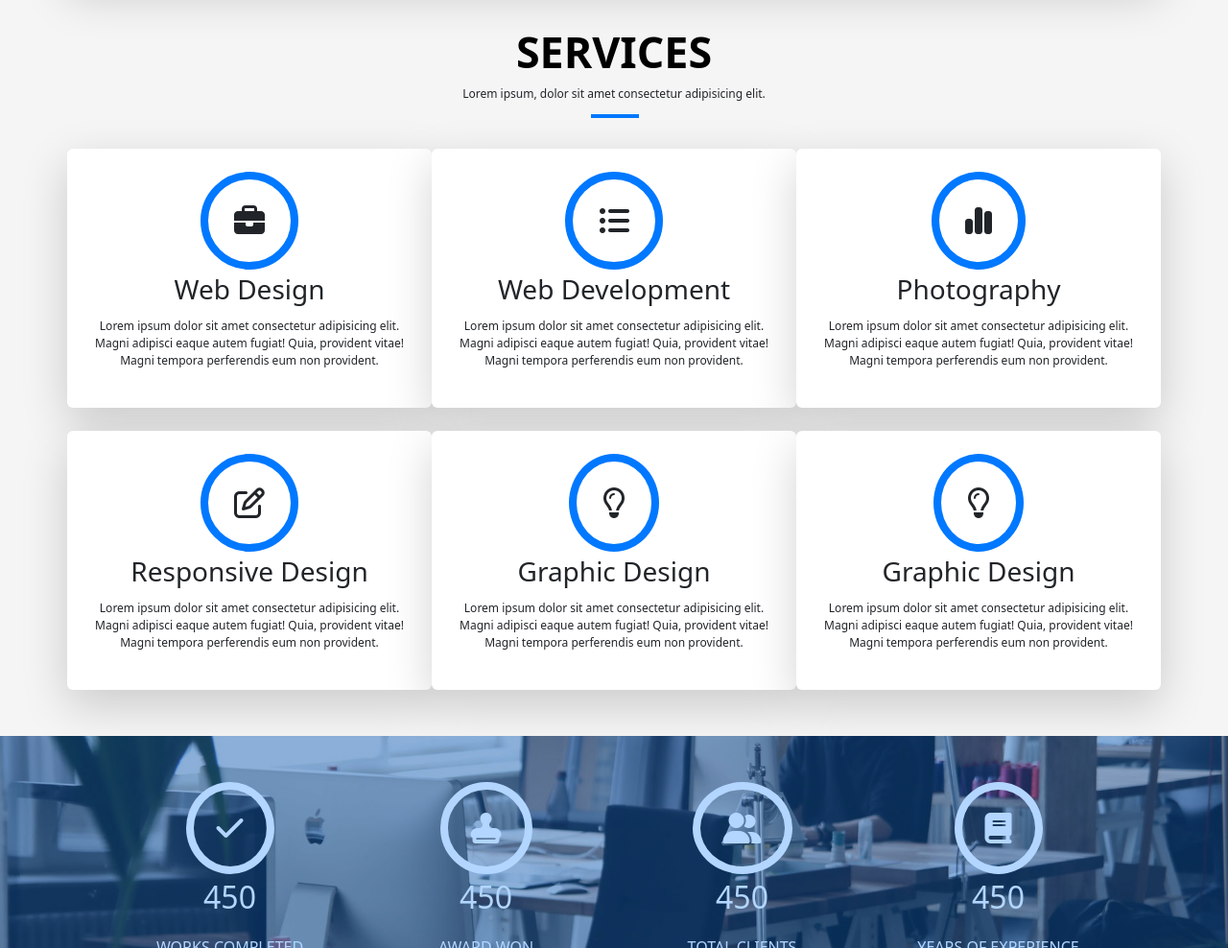
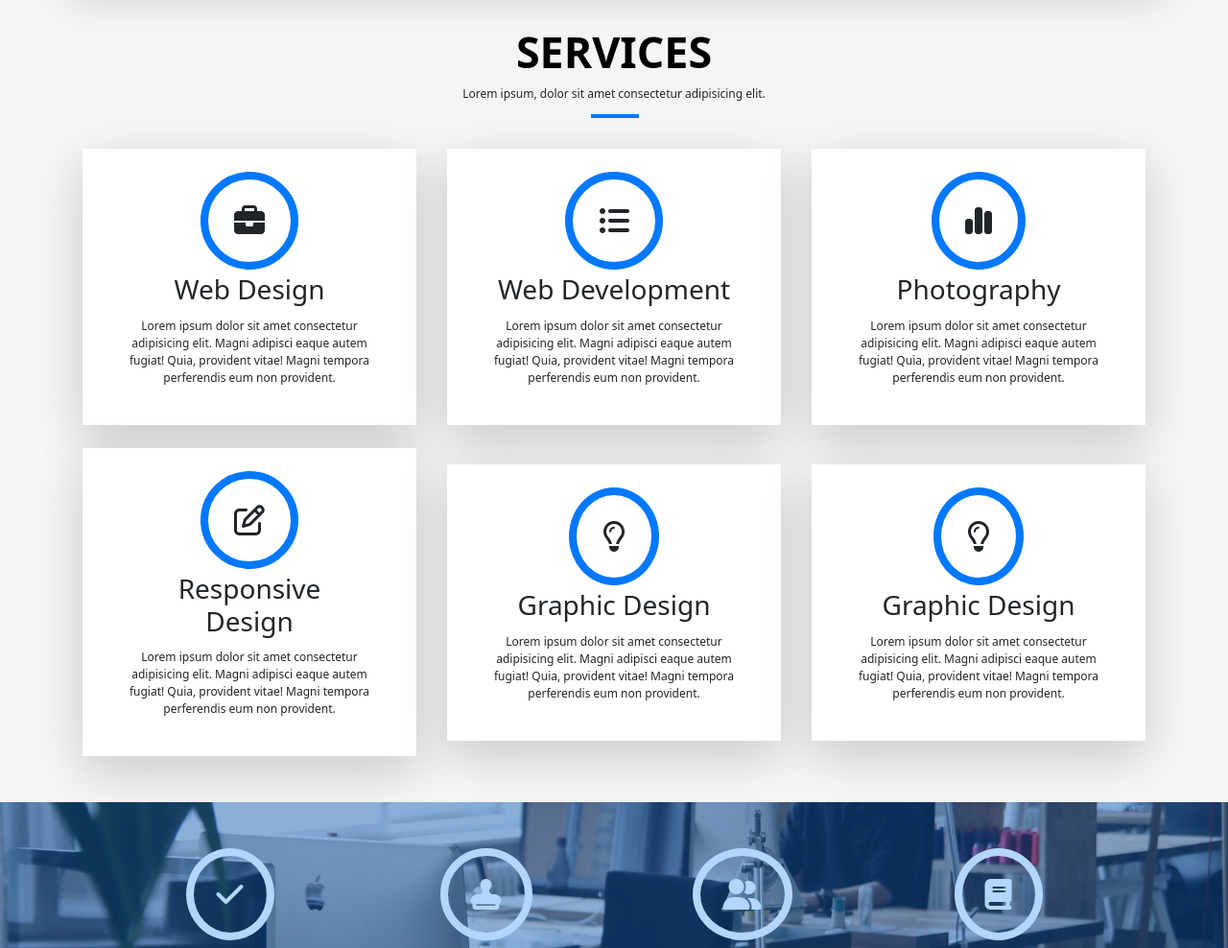
Before and after one commit to Maihetemy/DevFolio, a plain HTML site: page index.html in a window 1280 px wide. Shown: the part 1440-2428 px from the top of the page at 96% size. Drawn offline with Linux system fonts and the light colour scheme.

Commit message:
handel spacing of services section

```diff
--- a/index.html
+++ b/index.html
@@ -89,7 +89,7 @@
 
         <!-- about section start -->
         <section id="about">
-            <div class="container bg-white my-5 p-3 p-lg-5 rounded shadow-lg">
+            <div class="container  my-5 p-3 p-lg-5 rounded shadow-lg">
                 <div class="row">
                     <div class="col-12 col-lg-6">
                         <div class="row ">
@@ -169,54 +169,72 @@
                 <p class="small-font">Lorem ipsum, dolor sit amet consectetur adipisicing elit.</p>
             </div>
             <div class="container">
-                <div class="row gy-4 gx-4 ">
+                <div class="row gy-4">
                     <div
-                        class="service-container col-12 col-lg-4 col-md-6 shadow-lg py-4 px-3 rounded-2 bg-white d-flex justify-content-center align-items-center flex-wrap text-center">
+                        class="service-container col-12 col-lg-4 col-md-6  px-3 rounded-2  d-flex justify-content-center align-items-center flex-wrap text-center">
+                        <div class="px-5 py-4 bg-white shadow-lg">
                             <i class="fa-solid fa-briefcase "></i>
                             <h3 class="fs-3 w-100 p-1">Web Design</h3>
-                        <p class="small-font">Lorem ipsum dolor sit amet consectetur adipisicing elit. Magni adipisci
+                            <p class="small-font">Lorem ipsum dolor sit amet consectetur adipisicing elit. Magni
+                                adipisci
                                 eaque autem fugiat! Quia,
                                 provident vitae! Magni tempora perferendis eum non provident.</p>
                         </div>
+                    </div>
                     <div
-                        class="service-container col-12 col-lg-4 col-md-6 shadow-lg py-4 px-3 rounded-2 bg-white d-flex justify-content-center align-items-center flex-wrap text-center">
+                        class="service-container col-12 col-lg-4 col-md-6  px-3 rounded-2  d-flex justify-content-center align-items-center flex-wrap text-center">
+                        <div class="px-5 py-4 bg-white shadow-lg">
                             <i class="fa-solid fa-list-ul"></i>
                             <h3 class="fs-3 w-100 p-1">Web Development</h3>
-                        <p class="small-font">Lorem ipsum dolor sit amet consectetur adipisicing elit. Magni adipisci
+                            <p class="small-font">Lorem ipsum dolor sit amet consectetur adipisicing elit. Magni
+                                adipisci
                                 eaque autem fugiat! Quia,
                                 provident vitae! Magni tempora perferendis eum non provident.</p>
                         </div>
+                    </div>
                     <div
-                        class="service-container col-12 col-lg-4 col-md-6 shadow-lg py-4 px-3 rounded-2 bg-white d-flex justify-content-center align-items-center flex-wrap text-center">
+                        class="service-container col-12 col-lg-4 col-md-6  px-3 rounded-2  d-flex justify-content-center align-items-center flex-wrap text-center">
+                        <div class="px-5 py-4 bg-white shadow-lg">
                             <i class="fa-solid fa-chart-simple"></i>
                             <h3 class="fs-3 w-100 p-1">Photography</h3>
-                        <p class="small-font">Lorem ipsum dolor sit amet consectetur adipisicing elit. Magni adipisci
+                            <p class="small-font">Lorem ipsum dolor sit amet consectetur adipisicing elit. Magni
+                                adipisci
                                 eaque autem fugiat! Quia,
                                 provident vitae! Magni tempora perferendis eum non provident.</p>
                         </div>
+                    </div>
                     <div
-                        class="service-container col-12 col-lg-4 col-md-6 shadow-lg py-4 px-3 rounded-2 bg-white d-flex justify-content-center align-items-center flex-wrap text-center">
+                        class="service-container col-12 col-lg-4 col-md-6 px-3 rounded-2  d-flex justify-content-center align-items-center flex-wrap text-center">
+                        <div class="px-5 py-4 bg-white shadow-lg">
                             <i class="fa-regular fa-pen-to-square"></i>
                             <h3 class="fs-3 w-100 p-1">Responsive Design</h3>
-                        <p class="small-font">Lorem ipsum dolor sit amet consectetur adipisicing elit. Magni adipisci
+                            <p class="small-font">Lorem ipsum dolor sit amet consectetur adipisicing elit. Magni
+                                adipisci
                                 eaque autem fugiat! Quia,
                                 provident vitae! Magni tempora perferendis eum non provident.</p>
                         </div>
+                    </div>
                     <div
-                        class="service-container col-12 col-lg-4 col-md-6 shadow-lg py-4 px-3 rounded-2 bg-white d-flex justify-content-center align-items-center flex-wrap text-center">
+                        class="service-container col-12 col-lg-4 col-md-6 px-3 rounded-2  d-flex justify-content-center align-items-center flex-wrap text-center">
+                        <div class="px-5 py-4 bg-white shadow-lg">
                             <i class="fa-regular fa-lightbulb"></i>
                             <h3 class="fs-3 w-100 p-1">Graphic Design</h3>
-                        <p class="small-font">Lorem ipsum dolor sit amet consectetur adipisicing elit. Magni adipisci
+                            <p class="small-font">Lorem ipsum dolor sit amet consectetur adipisicing elit. Magni
+                                adipisci
                                 eaque autem fugiat! Quia,
                                 provident vitae! Magni tempora perferendis eum non provident.</p>
                         </div>
+                    </div>
                     <div
-                        class="service-container col-12 col-lg-4 col-md-6 shadow-lg py-4 px-3 rounded-2 bg-white d-flex justify-content-center align-items-center flex-wrap text-center">
+                        class="service-container col-12 col-lg-4 col-md-6 px-3 rounded-2  d-flex justify-content-center align-items-center flex-wrap text-center">
+                        <div class="px-5 py-4 bg-white shadow-lg">
                             <i class="fa-regular fa-lightbulb"></i>
                             <h3 class="fs-3 w-100 p-1">Graphic Design</h3>
-                        <p class="small-font">Lorem ipsum dolor sit amet consectetur adipisicing elit. Magni adipisci
+                            <p class="small-font">Lorem ipsum dolor sit amet consectetur adipisicing elit. Magni
+                                adipisci
                                 eaque autem fugiat! Quia,
                                 provident vitae! Magni tempora perferendis eum non provident.</p>
+                        </div>
                     </div>
                 </div>
             </div>
@@ -267,7 +285,8 @@
                                 <div class="card-body">
                                     <h5 class="card-title">Lorem impsum dolor</h5>
                                     <div class="box d-flex flex-nowrap justify-content-between">
-                                        <p class="card-text"><span class="main-color">Web Design</span> / 18 Sep. 2018</p>
+                                        <p class="card-text"><span class="main-color">Web Design</span> / 18 Sep. 2018
+                                        </p>
                                         <span class="fa-stack  main-color main-color" style="vertical-align: top;">
                                             <i class="fa-regular fa-circle fa-stack-2x "></i>
                                             <i class="fa-solid fa-plus fa-stack-1x"></i>
@@ -285,7 +304,8 @@
                                 <div class="card-body">
                                     <h5 class="card-title">Loreda Cuno Nere</h5>
                                     <div class="box d-flex flex-nowrap justify-content-between">
-                                        <p class="card-text"><span class="main-color">Web Design</span> / 18 Sep. 2018</p>
+                                        <p class="card-text"><span class="main-color">Web Design</span> / 18 Sep. 2018
+                                        </p>
                                         <span class="fa-stack  main-color" style="vertical-align: top;">
                                             <i class="fa-regular fa-circle fa-stack-2x"></i>
                                             <i class="fa-solid fa-plus fa-stack-1x"></i>
@@ -303,7 +323,8 @@
                                 <div class="card-body">
                                     <h5 class="card-title">Mavrito Lana Dere</h5>
                                     <div class="box d-flex flex-nowrap justify-content-between">
-                                        <p class="card-text"><span class="main-color">Web Design</span> / 18 Sep. 2018</p>
+                                        <p class="card-text"><span class="main-color">Web Design</span> / 18 Sep. 2018
+                                        </p>
                                         <span class="fa-stack  main-color" style="vertical-align: top;">
                                             <i class="fa-regular fa-circle fa-stack-2x"></i>
                                             <i class="fa-solid fa-plus fa-stack-1x"></i>
@@ -321,7 +342,8 @@
                                 <div class="card-body">
                                     <h5 class="card-title">Bindo Laro Cado</h5>
                                     <div class="box d-flex flex-nowrap justify-content-between">
-                                        <p class="card-text"><span class="main-color">Web Design</span> / 18 Sep. 2018</p>
+                                        <p class="card-text"><span class="main-color">Web Design</span> / 18 Sep. 2018
+                                        </p>
                                         <span class="fa-stack  main-color" style="vertical-align: top;">
                                             <i class="fa-regular fa-circle fa-stack-2x"></i>
                                             <i class="fa-solid fa-plus fa-stack-1x"></i>
@@ -339,7 +361,8 @@
                                 <div class="card-body">
                                     <h5 class="card-title">Studio Lena Mado</h5>
                                     <div class="box d-flex flex-nowrap justify-content-between">
-                                        <p class="card-text"><span class="main-color">Web Design</span> / 18 Sep. 2018</p>
+                                        <p class="card-text"><span class="main-color">Web Design</span> / 18 Sep. 2018
+                                        </p>
                                         <span class="fa-stack  main-color" style="vertical-align: top;">
                                             <i class="fa-regular fa-circle fa-stack-2x"></i>
                                             <i class="fa-solid fa-plus fa-stack-1x"></i>
@@ -356,7 +379,8 @@
                                 <div class="card-body">
                                     <h5 class="card-title">Studio Big Bang</h5>
                                     <div class="box d-flex flex-nowrap justify-content-between">
-                                        <p class="card-text"><span class="main-color">Web Design</span> / 18 Sep. 2018</p>
+                                        <p class="card-text"><span class="main-color">Web Design</span> / 18 Sep. 2018
+                                        </p>
                                         <span class="fa-stack  main-color" style="vertical-align: top;">
                                             <i class="fa-regular fa-circle fa-stack-2x"></i>
                                             <i class="fa-solid fa-plus fa-stack-1x"></i>
```
Lines whose indentation alone changed are shown as unchanged.
